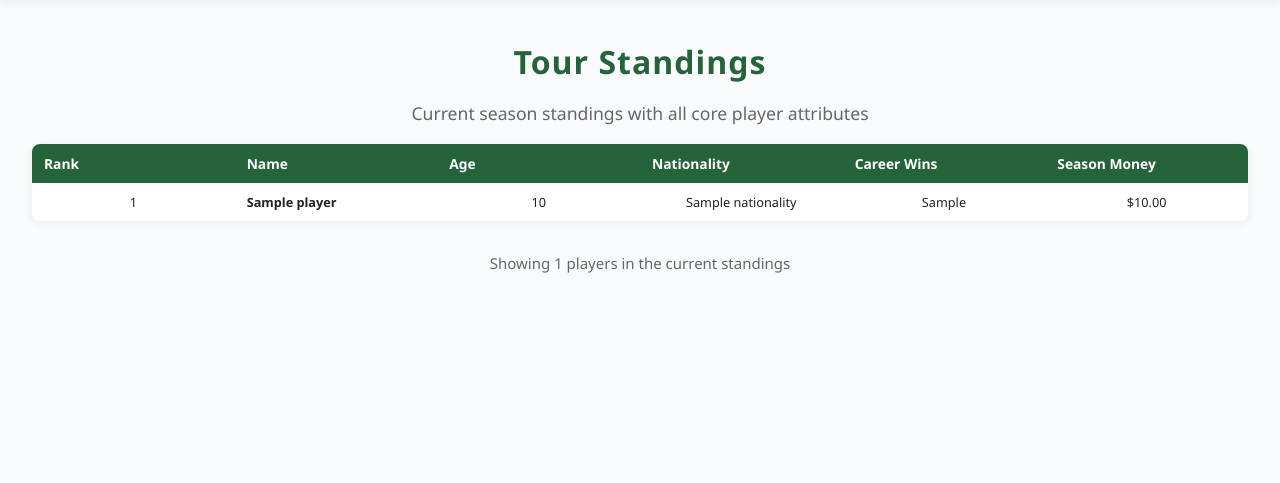
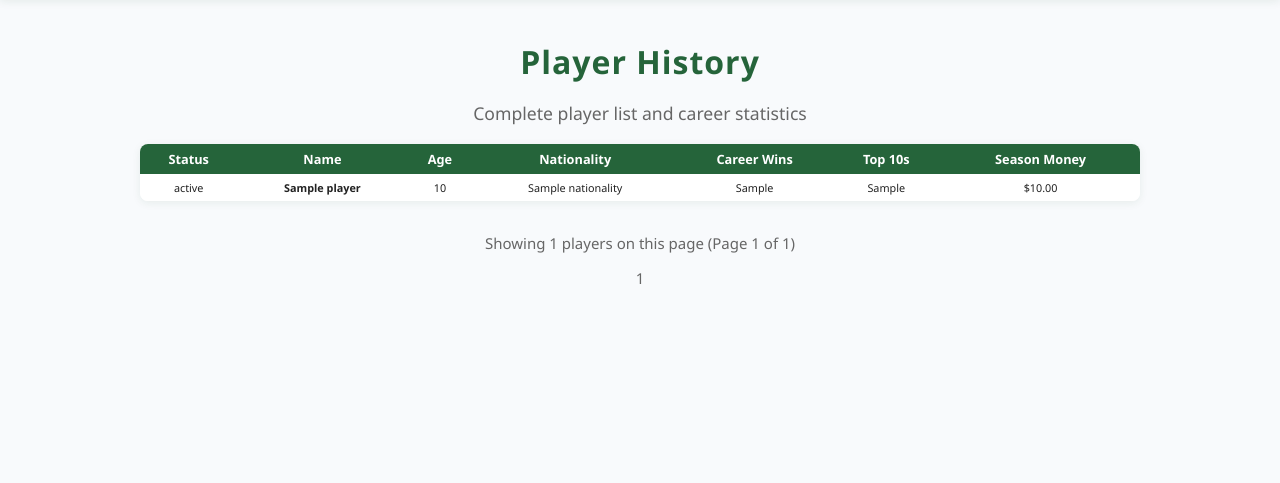
Before and after one commit to zt-robinson/GreenBook, a Flask app: template templates/players.html in a window 1280 px wide. Shown: the part 71-554 px from the top of the page. Run offline with Flask 3, Linux system fonts and the light colour scheme; the template is opened without the code that fills it: most values are stand-ins (such as "Sample title", 1, 10 or a date in 2020); some libraries are stand-ins or nearby versions.

Commit message:
Player History: add pagination and compact table layout

```diff
--- a/app.py
+++ b/app.py
@@ -117,19 +117,25 @@ def home():
     player_count, course_count = get_counts()
     return render_template('home.html', player_count=player_count, course_count=course_count)
 
-@app.route('/players')
-def players():
+@app.route('/player-history')
+def player_history():
+    # Pagination logic
+    page = request.args.get('page', 1, type=int)
+    per_page = 25
     players = get_all_players()
     players = [dict(player) for player in players]  # Convert to dicts for mutability
+    total_players = len(players)
+    total_pages = (total_players + per_page - 1) // per_page
+    start = (page - 1) * per_page
+    end = start + per_page
+    players_page = players[start:end]
     # Add the new public fields to each player
-    for player in players:
-        # tour_rank is already set from database
+    for player in players_page:
         player['events'] = 0  # Will be calculated from tournament participation later
         player['tour_championship_points'] = 0
         player['points_behind_lead'] = 0
         player['wins'] = player.get('career_wins', 0)  # Use existing career_wins for now
-        player['top_10s'] = 0  # Will be calculated from tournament results later
-    return render_template('players.html', players=players, country_to_flag_iso=country_to_flag_iso)
+    return render_template('players.html', players=players_page, country_to_flag_iso=country_to_flag_iso, page=page, total_pages=total_pages)
 
 @app.route('/courses')
 def courses():
--- a/templates/players.html
+++ b/templates/players.html
@@ -1,14 +1,57 @@
 {% extends "base.html" %}
 
-{% block title %}Tour Standings - GreenBook{% endblock %}
+{% block title %}Player History - GreenBook{% endblock %}
 
 {% block content %}
 <div class="main-container">
-    <h1 class="page-title">Tour Standings</h1>
-    <p class="page-subtitle">Current season standings with all core player attributes</p>
+    <h1 class="page-title">Player History</h1>
+    <p class="page-subtitle">Complete player list and career statistics</p>
     {% include 'players_table.html' %}
     <div style="text-align: center; margin-top: 2rem; color: #666;">
-        <p>Showing {{ players|length }} players in the current standings</p>
+        <p>Showing {{ players|length }} players on this page (Page {{ page }} of {{ total_pages }})</p>
+        <div class="pagination">
+            {% if page > 1 %}
+                <a href="?page={{ page - 1 }}" class="pagination-btn">Previous</a>
+            {% endif %}
+            {% for p in range(1, total_pages + 1) %}
+                {% if p == page %}
+                    <span class="pagination-btn active">{{ p }}</span>
+                {% else %}
+                    <a href="?page={{ p }}" class="pagination-btn">{{ p }}</a>
+                {% endif %}
+            {% endfor %}
+            {% if page < total_pages %}
+                <a href="?page={{ page + 1 }}" class="pagination-btn">Next</a>
+            {% endif %}
+        </div>
     </div>
+
+    <!-- Include Tablesort library -->
+    <script src="{{ url_for('static', filename='tablesort.min.js') }}"></script>
+    <script src="{{ url_for('static', filename='tablesort.number.min.js') }}"></script>
+    <script>
+    document.addEventListener('DOMContentLoaded', function() {
+        var table = document.getElementById('player-history-table');
+        new Tablesort(table);
+        // Inline arrow logic
+        var headers = table.querySelectorAll('th');
+        headers.forEach(function(header) {
+            header.addEventListener('click', function() {
+                // Remove arrows from all headers
+                headers.forEach(function(h) {
+                    var arrow = h.querySelector('.sort-arrow');
+                    if (arrow) arrow.textContent = '';
+                });
+                // Set arrow on the clicked header
+                var arrow = header.querySelector('.sort-arrow');
+                if (header.getAttribute('aria-sort') === 'ascending') {
+                    if (arrow) arrow.textContent = '▲';
+                } else if (header.getAttribute('aria-sort') === 'descending') {
+                    if (arrow) arrow.textContent = '▼';
+                }
+            });
+        });
+    });
+    </script>
 </div>
 {% endblock %}
--- a/templates/players_table.html
+++ b/templates/players_table.html
@@ -1,30 +1,32 @@
-<div class="table-container">
-    <table style="width: 100%; table-layout: fixed; font-size: 0.92em;">
+<div class="table-container" style="max-width: 1000px; margin: 0 auto;">
+    <table id="player-history-table" style="width: 100%; table-layout: auto; font-size: 0.85em;">
         <thead>
             <tr>
-                <th>Rank</th>
-                <th>Name</th>
-                <th>Age</th>
-                <th>Nationality</th>
-                <th>Career Wins</th>
-                <th>Season Money</th>
+                <th style="text-align: center; padding: 6px 4px; cursor: pointer;" data-sort-method="string"><span>Status</span> <span class="sort-arrow"></span></th>
+                <th style="text-align: center; padding: 6px 4px; cursor: pointer;" data-sort-method="string"><span>Name</span> <span class="sort-arrow"></span></th>
+                <th style="text-align: center; padding: 6px 4px; cursor: pointer;" data-sort-method="number"><span>Age</span> <span class="sort-arrow"></span></th>
+                <th style="text-align: center; padding: 6px 4px; cursor: pointer;" data-sort-method="string"><span>Nationality</span> <span class="sort-arrow"></span></th>
+                <th style="text-align: center; padding: 6px 0px; cursor: pointer;" data-sort-method="number"><span>Career Wins</span> <span class="sort-arrow"></span></th>
+                <th style="text-align: center; padding: 6px 4px; cursor: pointer;" data-sort-method="number"><span>Top 10s</span> <span class="sort-arrow"></span></th>
+                <th style="text-align: center; padding: 6px 4px; cursor: pointer;" data-sort-method="number"><span>Season Money</span> <span class="sort-arrow"></span></th>
             </tr>
         </thead>
         <tbody>
             {% for player in players %}
             <tr>
-                <td style="text-align: center; font-size: 0.92em;">{{ player['tour_rank'] }}</td>
-                <td style="text-align: left; font-size: 0.92em;">
+                <td style="text-align: center; font-size: 0.85em; padding: 6px 4px;">{{ player['status'] }}</td>
+                <td style="text-align: center; font-size: 0.85em; padding: 6px 4px;">
                     {% set flag_code = country_to_flag_iso(player['nationality']) %}
                     {% if flag_code %}
-                        <img src="{{ url_for('static', filename='flags/' ~ flag_code ~ '.svg') }}" alt="{{ player['nationality'] }} flag" style="width: 24px; height: 16px; vertical-align: middle; margin-right: 6px;">
+                        <img src="{{ url_for('static', filename='flags/' ~ flag_code ~ '.svg') }}" alt="{{ player['nationality'] }} flag" style="width: 20px; height: 13px; vertical-align: middle; margin-right: 5px;">
                     {% endif %}
                     <strong>{{ player['name'] }}</strong>
                 </td>
-                <td style="text-align: center; font-size: 0.92em;">{{ player['age'] }}</td>
-                <td style="text-align: center; font-size: 0.92em;">{{ player['nationality'] }}</td>
-                <td style="text-align: center; font-size: 0.92em;">{{ player['career_wins'] }}</td>
-                <td style="text-align: center; font-size: 0.92em;">${{ '{:,.2f}'.format(player['season_money']) }}</td>
+                <td style="text-align: center; font-size: 0.85em; padding: 6px 4px;">{{ player['age'] }}</td>
+                <td style="text-align: center; font-size: 0.85em; padding: 6px 4px;">{{ player['nationality'] }}</td>
+                <td style="text-align: center; font-size: 0.85em; padding: 6px 4px;">{{ player['career_wins'] }}</td>
+                <td style="text-align: center; font-size: 0.85em; padding: 6px 4px;">{{ player['top_10s'] }}</td>
+                <td style="text-align: center; font-size: 0.85em; padding: 6px 4px;">${{ '{:,.2f}'.format(player['season_money']) }}</td>
             </tr>
             {% endfor %}
         </tbody>
```
